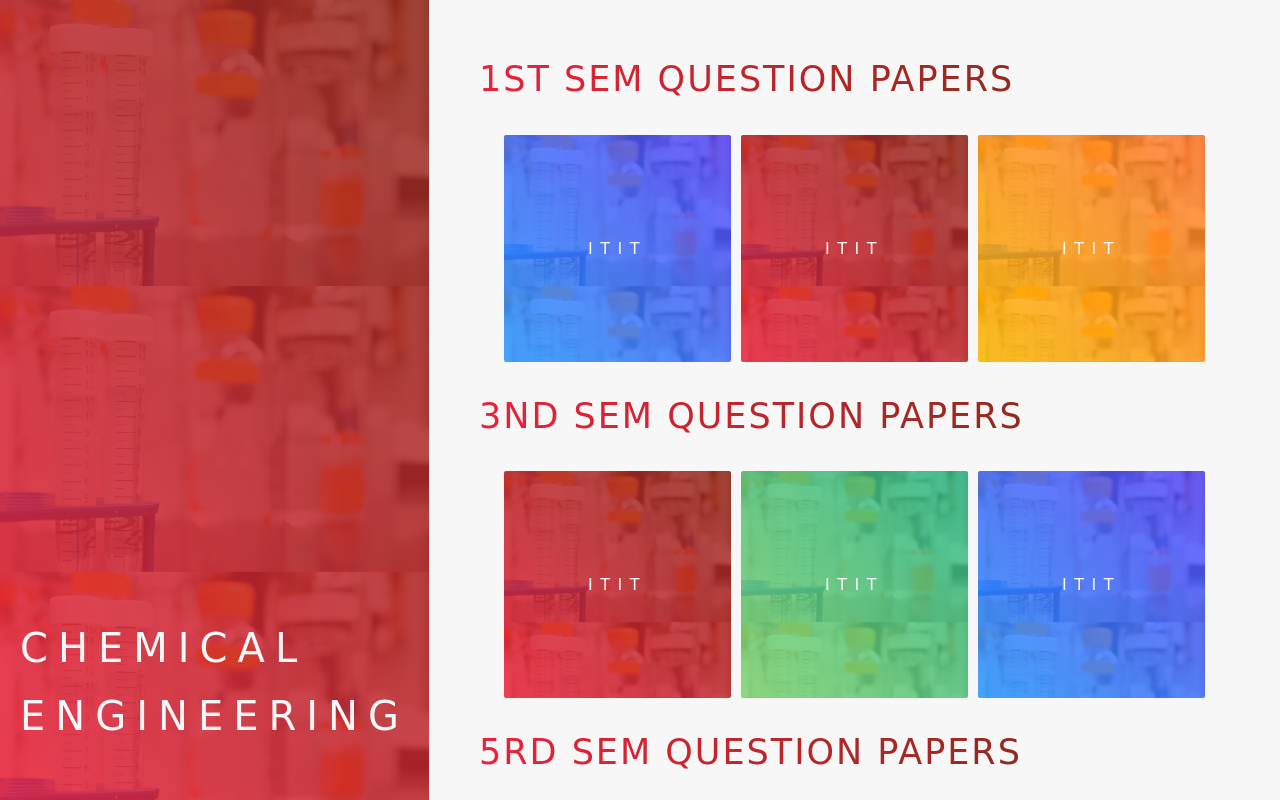
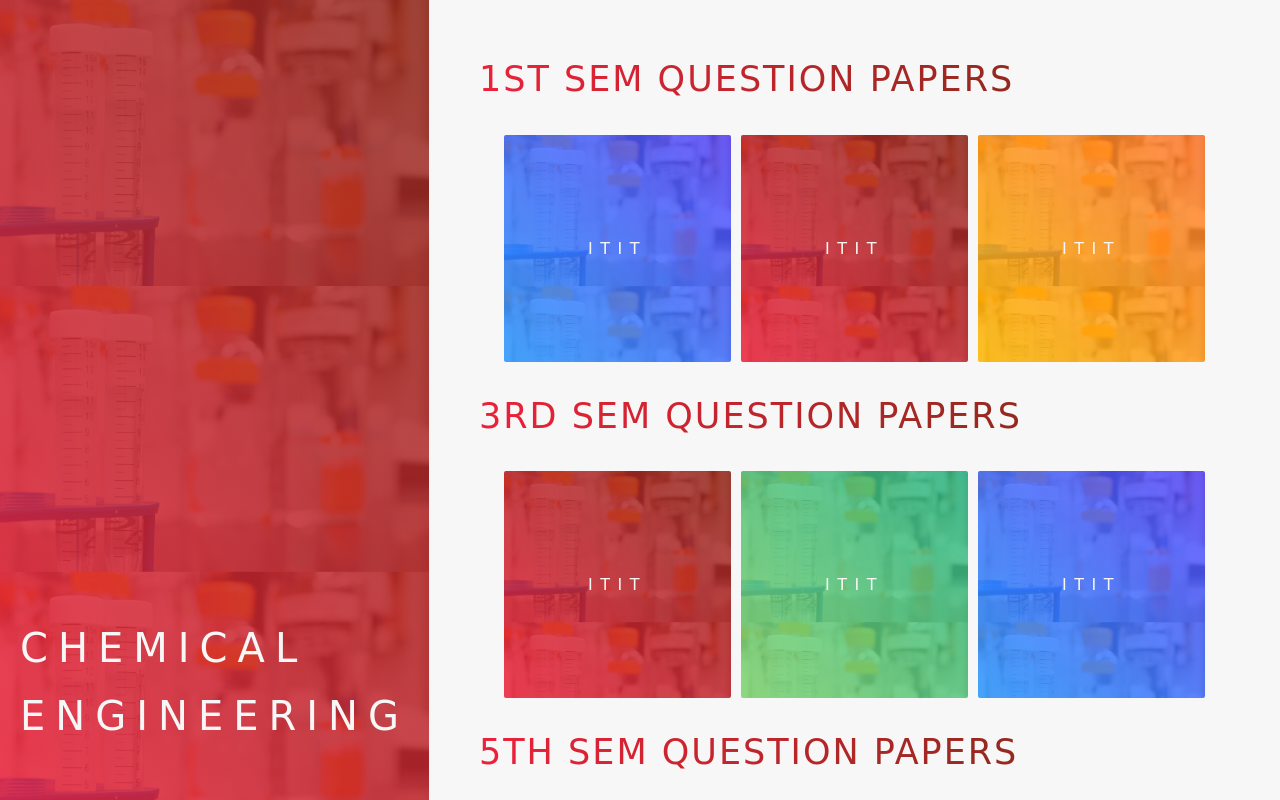
Before and after one commit to roopam527/mini_troika, a website: page study/chemical.html in a window 1280 px wide. Drawn offline with Linux system fonts and the light colour scheme; a web font is replaced by a local one.

Commit message:
adding Study

```diff
--- a/study/chemical.html
+++ b/study/chemical.html
@@ -35,7 +35,7 @@
                 </a>
             </div>
             <h2 class="heading-secondary"  data-aos="fade">
-                    3nd Sem Question Papers
+                    3rd Sem Question Papers
                 </h2>
         <div class=" card-container" >
             <a class="card-2 ce ">
@@ -49,7 +49,7 @@
             </a>
         </div>
         <h2 class="heading-secondary"  data-aos="fade">
-                5rd Sem Question Papers
+                5th Sem Question Papers
             </h2>
     <div class=" card-container" >
         <a class="card-5 ce">
```
Also changed, not shown: study/computer.html (+2 -2 lines), study/ece.html (+2 -2 lines), study/ee.html (+2 -2 lines), study/mechanical.html (+2 -2 lines).
